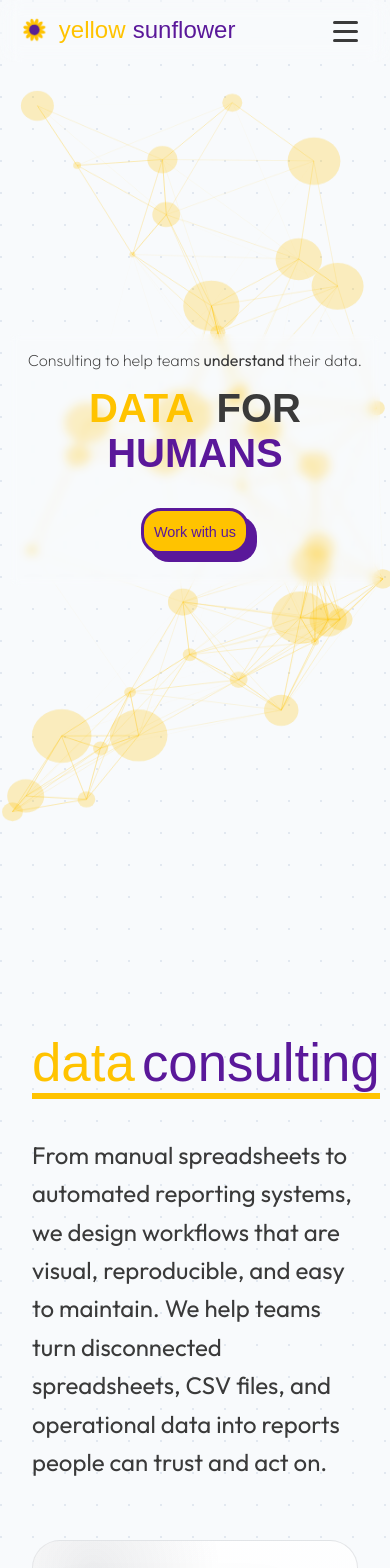
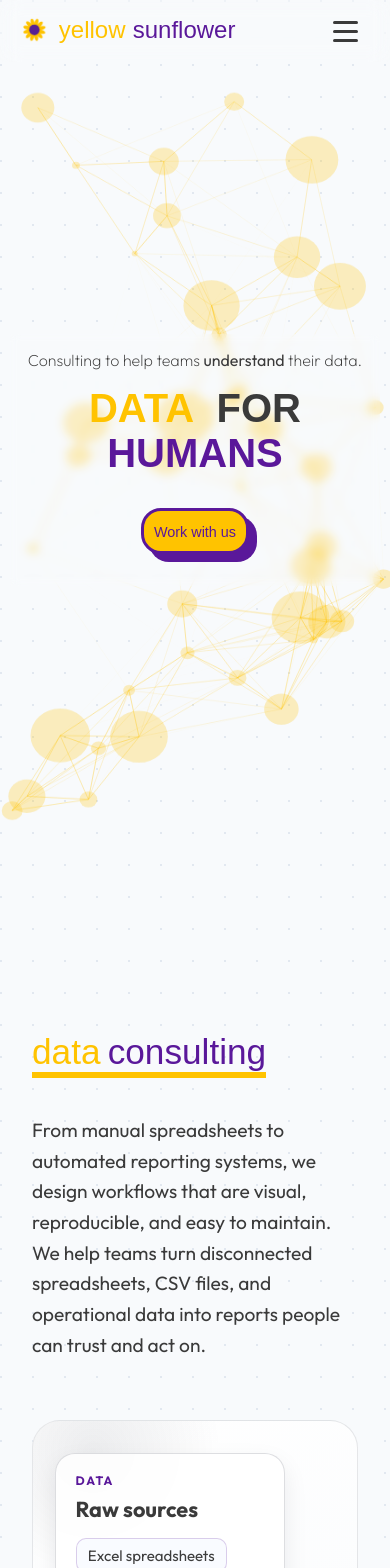
Before and after one commit to y-sunflower/ysunflower.com, a Next.js app: page / in a window 390 px wide. Shown: the top 1568 px of the page. Built offline with nearby package versions, Linux system fonts and the light colour scheme; a web font is replaced by a local one.

Commit message:
fix responsive font size

```diff
--- a/src/app/globals.css
+++ b/src/app/globals.css
@@ -355,6 +355,14 @@ img.rotate {
     font-size: 2rem;
   }
 
+  .opensource-text h2 {
+    font-size: 2rem;
+  }
+
+  .opensource-text p {
+    font-size: 1.2rem;
+  }
+
   .section-title p {
     font-size: 1.5rem;
   }
@@ -396,4 +404,8 @@ img.rotate {
   .logo-marquee {
     --logo-gap: 1.75rem;
   }
+
+  li:not(nav li) {
+    font-size: 1rem;
+  }
 }
--- a/src/styles/testimonials.css
+++ b/src/styles/testimonials.css
@@ -123,7 +123,7 @@
   }
 
   .about-text h2 {
-    font-size: 2.5rem;
+    font-size: 2rem;
   }
 
   .about-text p {
```
